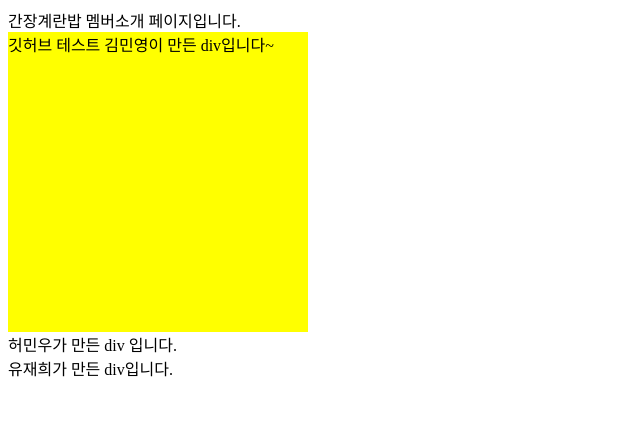
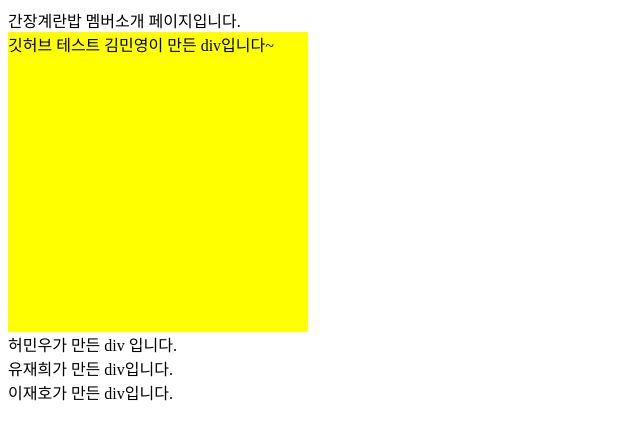
Before and after one commit to escape-engineering/soysauce, a plain HTML site: page index.html in a window 1280 px wide. Shown: the whole page, without its empty margins (0-640 px from the left). Drawn offline with Linux system fonts and the light colour scheme.

Commit message:
이재호 commit

```diff
--- a/index.html
+++ b/index.html
@@ -18,6 +18,9 @@
     <div>
         유재희가 만든 div입니다.
     </div>
+    <div>
+        이재호가 만든 div입니다.
+    </div>
 </body>
 
 </html>
```
